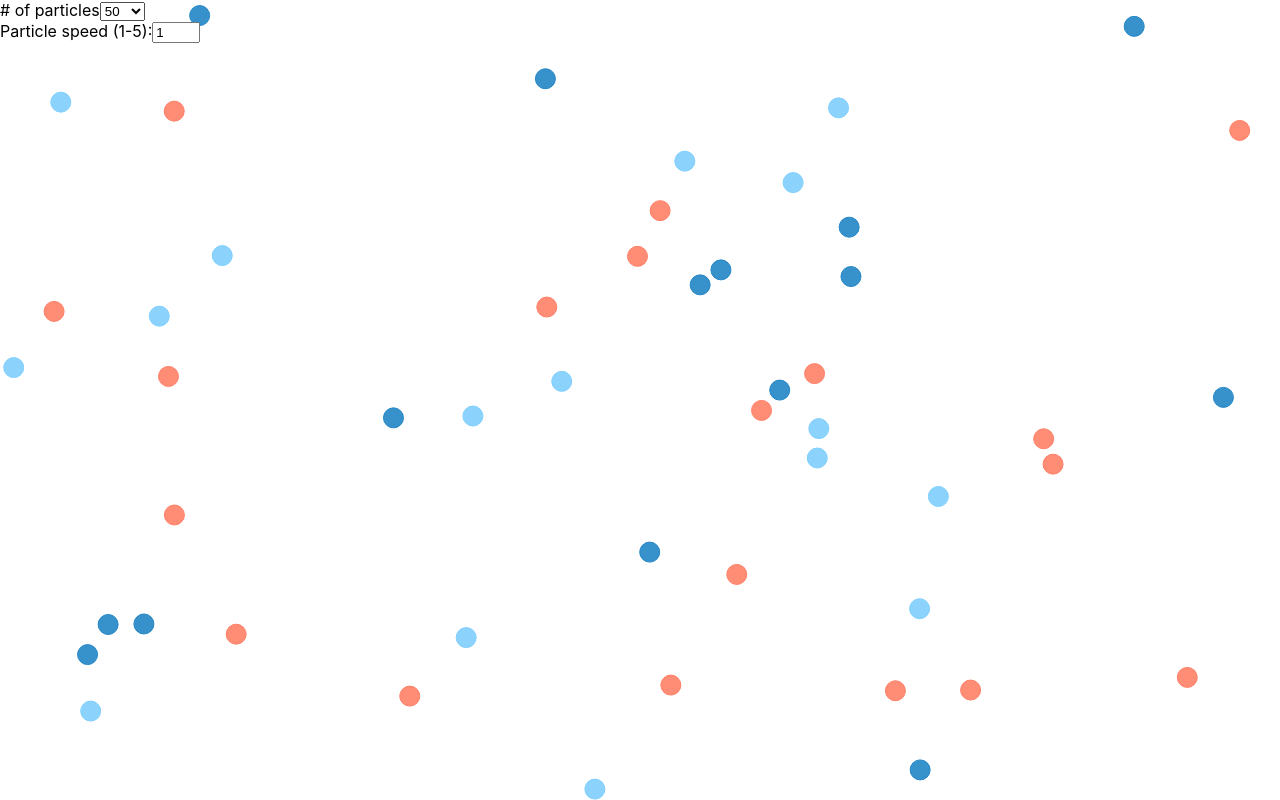
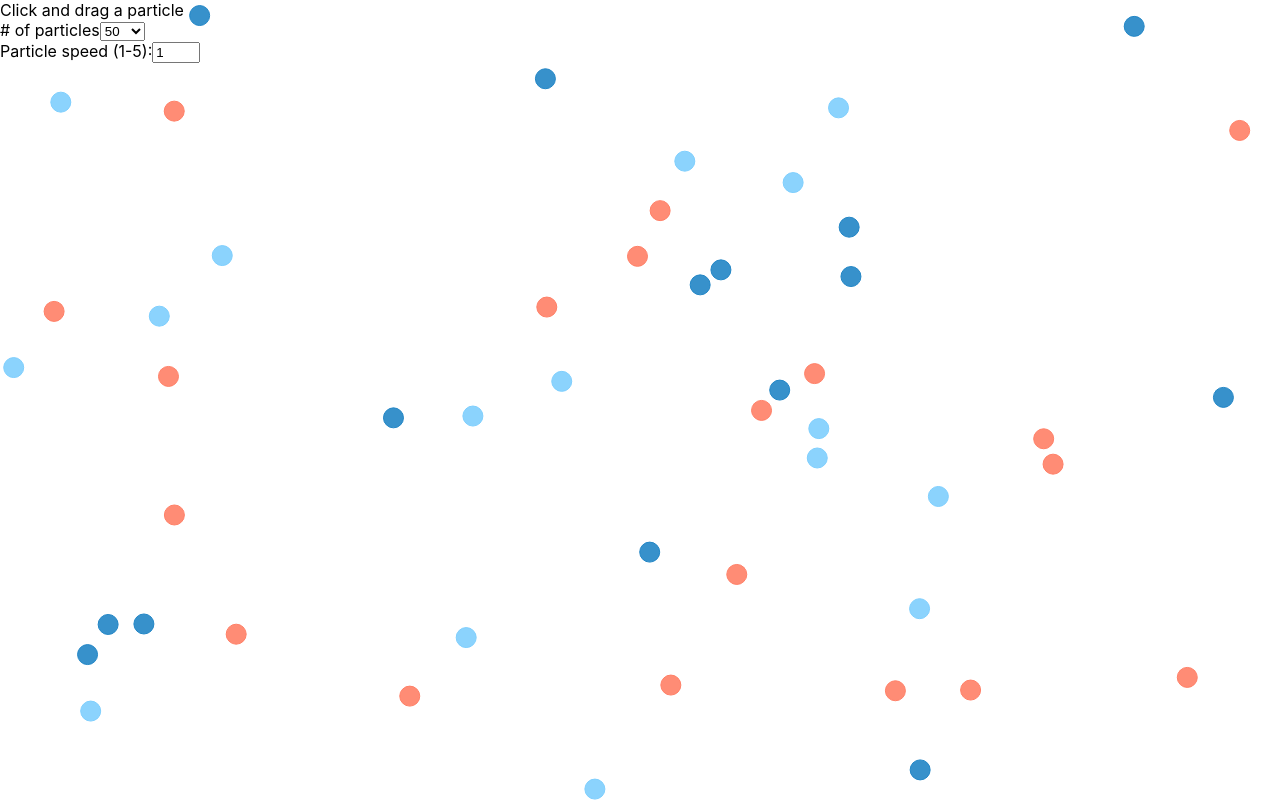
Before and after one commit to nborisic/weekly-code, a React (Create React App) app: page /physics in a window 1280 px wide. Built offline with nearby package versions, Linux system fonts and the light colour scheme.

Commit message:
Add instruction

```diff
--- a/src/week-eight/index.jsx
+++ b/src/week-eight/index.jsx
@@ -182,6 +182,7 @@ const Physics = () => {
     return (
       <>
         <div style={{position: "absolute"}}>
+          <div>Click and drag a particle</div>
           <div>
             <label htmlFor="particles"># of particles</label>
             <select id="particles" onChange={(e) => setParticlesCount(parseInt(e.target.value, 10))} value={particlesCount}>
```
